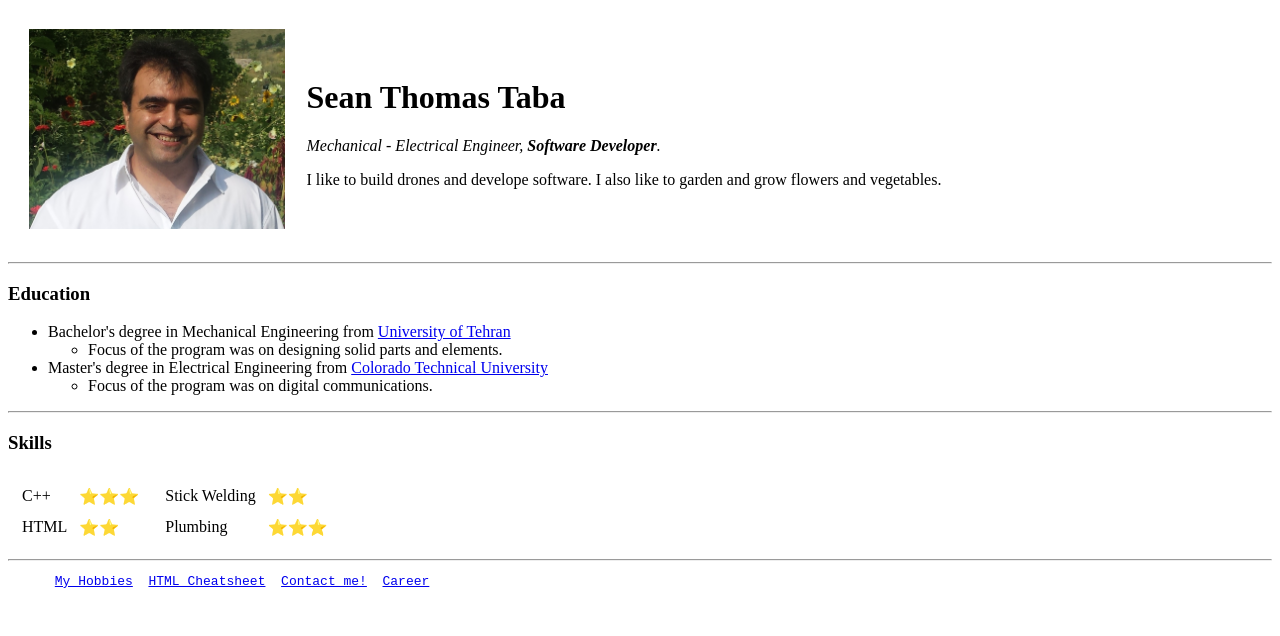
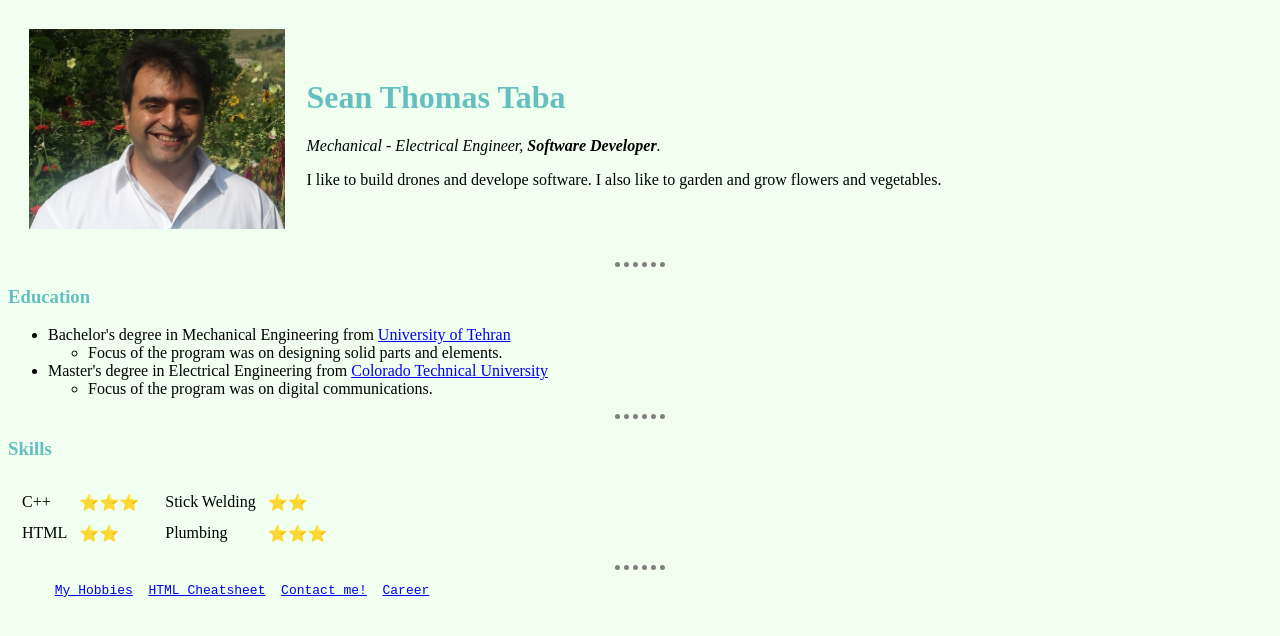
Before and after one commit to SeanTaba/Web-Development, a plain HTML site: page index.html in a window 1280 px wide. Drawn offline with Linux system fonts and the light colour scheme.

Commit message:
CSS Additions

```diff
--- /dev/null
+++ b/css/styles.css
@@ -0,0 +1,21 @@
+  body {
+    background-color: honeydew;
+  }
+
+  hr {
+    background-color: none;
+    border-style: none;
+    border-top: 5px dotted;
+    width: 4%;
+    color: gray;
+  }
+
+h1 {
+  color: #66bfbf;
+
+}
+
+h3 {
+  color: #66bfbf;
+
+}
--- a/index.html
+++ b/index.html
@@ -4,6 +4,9 @@
 <head>
   <meta charset="utf-8">
   <title>Sean's Personal Site</title>
+  <link rel="stylesheet" href="css/styles.css">
+
+
 </head>
 
 <body>
```
Also changed, not shown: career.html (+2 -0 lines), contact.html (+2 -0 lines), hobbies.html (+2 -0 lines).
